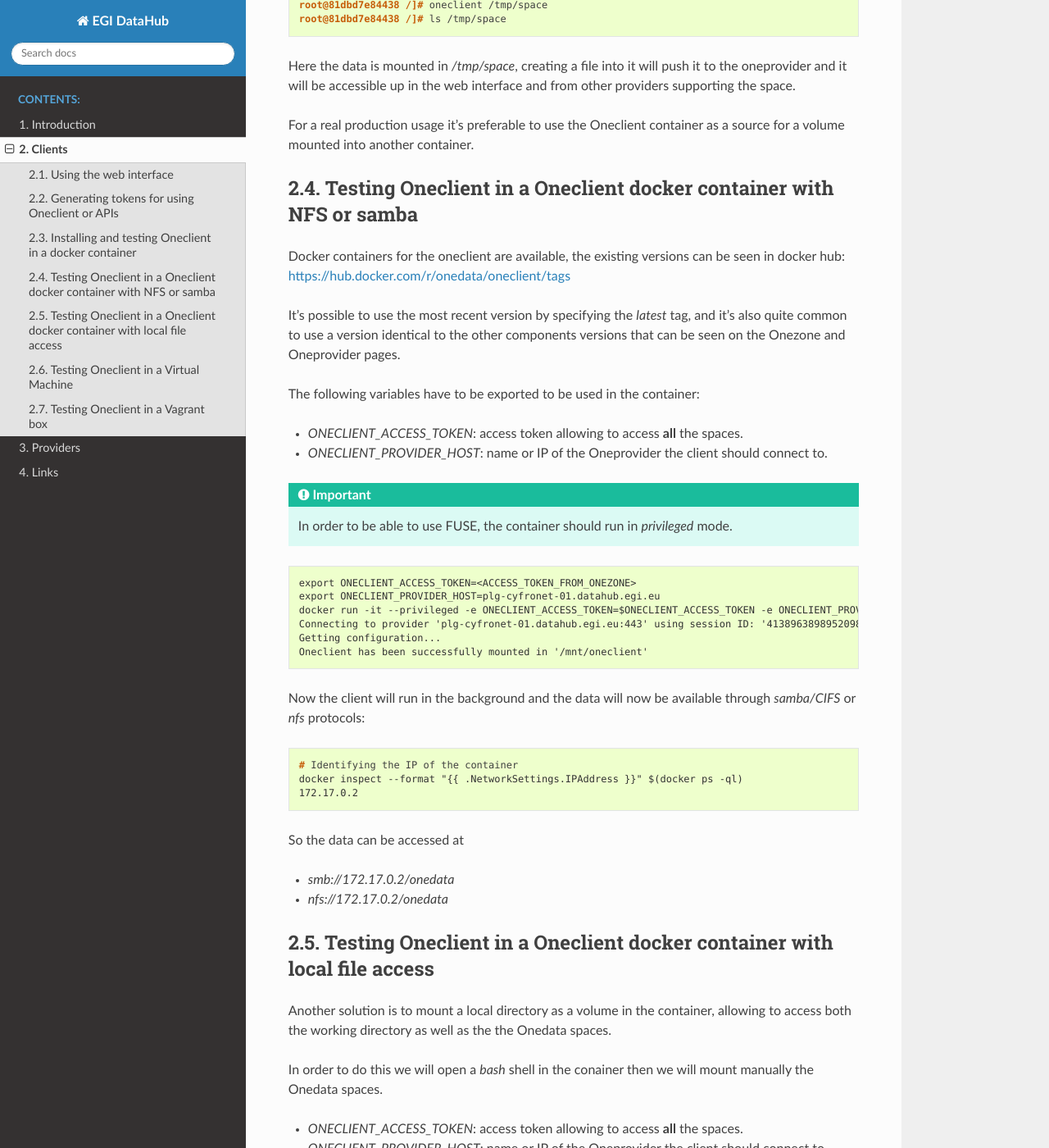
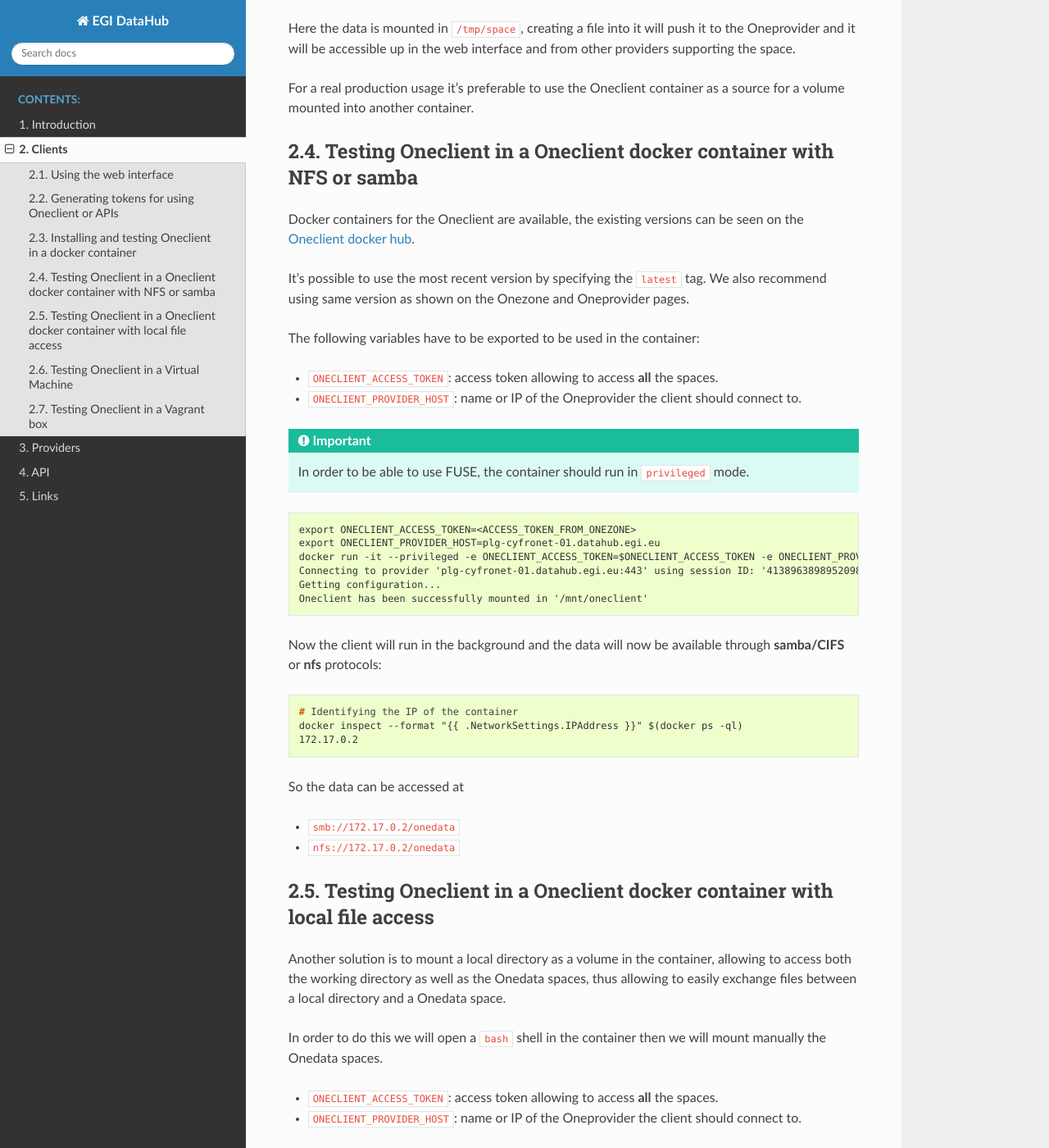
Before and after one commit to EGI-Federation/datahub-documentation, a Sphinx documentation site: the page built from source/clients.rst, in a window 1280 px wide and 1400 px high, scrolled down 3108 px. Shown: the whole window at 82% size. Built offline with Sphinx 7.4.7 and the Read the Docs theme 2.0.0, drawn with Linux system fonts in a browser that asks for light colours; some of the changed text lies outside the part shown.

Commit message:
Travis lint and API documentation (#2)
* Import API documentation
* Typo and spell
* Linkt markdown and rst using travis.
* Fix linting errors

```diff
--- a/source/clients.rst
+++ b/source/clients.rst
@@ -3,11 +3,11 @@
 Clients
 -------
 
-The `Oneclient` code and basic documnentation is available on GitHub:
-https://github.com/onedata/oneclient
+The Oneclient code and basic documentation is available on
+`GitHub <https://github.com/onedata/oneclient>`_.
 
-The officiel documentation is:
-https://onedata.org/#/home/documentation/doc/using_onedata/oneclient.html
+The official documentation is hosted on the
+`Onedata homepage <https://onedata.org/#/home/documentation/doc/using_onedata/oneclient.html>`_.
 
 Using the web interface
 ^^^^^^^^^^^^^^^^^^^^^^^
@@ -43,6 +43,7 @@
    The data space can be managed (ie. uploading/downloading/managing files and
    metadata, manging space access) using the web browser.
 
+.. _auth-token-using-web-interface:
 
 Generating tokens for using Oneclient or APIs
 ^^^^^^^^^^^^^^^^^^^^^^^^^^^^^^^^^^^^^^^^^^^^^
@@ -68,8 +69,8 @@
 
 The following variables have to be exported in the container:
 
-* `ONECLIENT_ACCESS_TOKEN`: access token allowing to access **all** the spaces.
-* `ONECLIENT_PROVIDER_HOST`: name or IP of the Oneprovider the client should connect to.
+* ``ONECLIENT_ACCESS_TOKEN``: access token allowing to access **all** the spaces.
+* ``ONECLIENT_PROVIDER_HOST``: name or IP of the Oneprovider the client should connect to.
 
 .. important:: In order to be able to use FUSE, the container should run in `privileged` mode.
 
@@ -87,8 +88,8 @@
    root@81dbd7e84438 /]# oneclient /tmp/space
    root@81dbd7e84438 /]# ls /tmp/space
 
-Here the data is mounted in `/tmp/space`, creating a file into it will push it
-to the oneprovider and it will be accessible up in the web interface and from
+Here the data is mounted in ``/tmp/space``, creating a file into it will push it
+to the Oneprovider and it will be accessible up in the web interface and from
 other providers supporting the space.
 
 For a real production usage it's preferable to use the Oneclient container as a
@@ -97,19 +98,20 @@
 Testing Oneclient in a Oneclient docker container with NFS or samba
 ^^^^^^^^^^^^^^^^^^^^^^^^^^^^^^^^^^^^^^^^^^^^^^^^^^^^^^^^^^^^^^^^^^^
 
-Docker containers for the oneclient are available, the existing versions can be
-seen in docker hub: https://hub.docker.com/r/onedata/oneclient/tags
+Docker containers for the Oneclient are available, the existing versions can be
+seen on the `Oneclient docker hub <https://hub.docker.com/r/onedata/oneclient/tags>`_.
 
-It's possible to use the most recent version by specifying the `latest` tag,
-and it's also quite common to use a version identical to the other components
-versions that can be seen on the Onezone and Oneprovider pages.
+It's possible to use the most recent version by specifying the ``latest`` tag.
+We also recommend using same version as shown on the Onezone and
+Oneprovider pages.
 
 The following variables have to be exported to be used in the container:
 
-* `ONECLIENT_ACCESS_TOKEN`: access token allowing to access **all** the spaces.
-* `ONECLIENT_PROVIDER_HOST`: name or IP of the Oneprovider the client should connect to.
+* ``ONECLIENT_ACCESS_TOKEN``: access token allowing to access **all** the spaces.
+* ``ONECLIENT_PROVIDER_HOST``: name or IP of the Oneprovider the client should connect to.
 
-.. important:: In order to be able to use FUSE, the container should run in `privileged` mode.
+.. important:: In order to be able to use FUSE, the container should run in
+   ``privileged`` mode.
 
 .. code-block:: console
 
@@ -121,7 +123,7 @@
    Oneclient has been successfully mounted in '/mnt/oneclient'
 
 Now the client will run in the background and the data will now be available
-through `samba/CIFS` or `nfs` protocols:
+through **samba/CIFS** or **nfs** protocols:
 
 .. code-block:: console
 
@@ -131,20 +133,22 @@
 
 So the data can be accessed at
 
-* `smb://172.17.0.2/onedata`
-* `nfs://172.17.0.2/onedata`
+* ``smb://172.17.0.2/onedata``
+* ``nfs://172.17.0.2/onedata``
 
 Testing Oneclient in a Oneclient docker container with local file access
 ^^^^^^^^^^^^^^^^^^^^^^^^^^^^^^^^^^^^^^^^^^^^^^^^^^^^^^^^^^^^^^^^^^^^^^^^
 
 Another solution is to mount a local directory as a volume in the container,
-allowing to access both the working directory as well as the the Onedata spaces.
+allowing to access both the working directory as well as the Onedata spaces,
+thus allowing to easily exchange files between a local directory and a Onedata
+space.
 
-In order to do this we will open a `bash` shell in the conainer then we will
+In order to do this we will open a ``bash`` shell in the container then we will
 mount manually the Onedata spaces.
 
-* `ONECLIENT_ACCESS_TOKEN`: access token allowing to access **all** the spaces.
-* `ONECLIENT_PROVIDER_HOST`: name or IP of the Oneprovider the client should connect to.
+* ``ONECLIENT_ACCESS_TOKEN``: access token allowing to access **all** the spaces.
+* ``ONECLIENT_PROVIDER_HOST``: name or IP of the Oneprovider the client should connect to.
 
 .. important:: In order to be able to use FUSE, the container should run in `privileged` mode.
 
@@ -191,8 +195,8 @@
 
 The following variables have to be exported:
 
-* `ONECLIENT_ACCESS_TOKEN`: access token allowing to access **all** the spaces.
-* `ONECLIENT_PROVIDER_HOST`: name or IP of the Oneprovider the client should connect to.
+* ``ONECLIENT_ACCESS_TOKEN``: access token allowing to access **all** the spaces.
+* ``ONECLIENT_PROVIDER_HOST``: name or IP of the Oneprovider the client should connect to.
 
 .. code-block:: console
 
--- a/source/index.rst
+++ b/source/index.rst
@@ -13,4 +13,5 @@
    introduction
    clients
    providers
+   api
    links
```
Also changed, not shown: other parts of source/clients.rst (+6 -6 lines), source/api.rst (added, +72 -0 lines), source/introduction.rst (+7 -8 lines), source/providers.rst (+10 -4 lines), .travis.yml (added).
